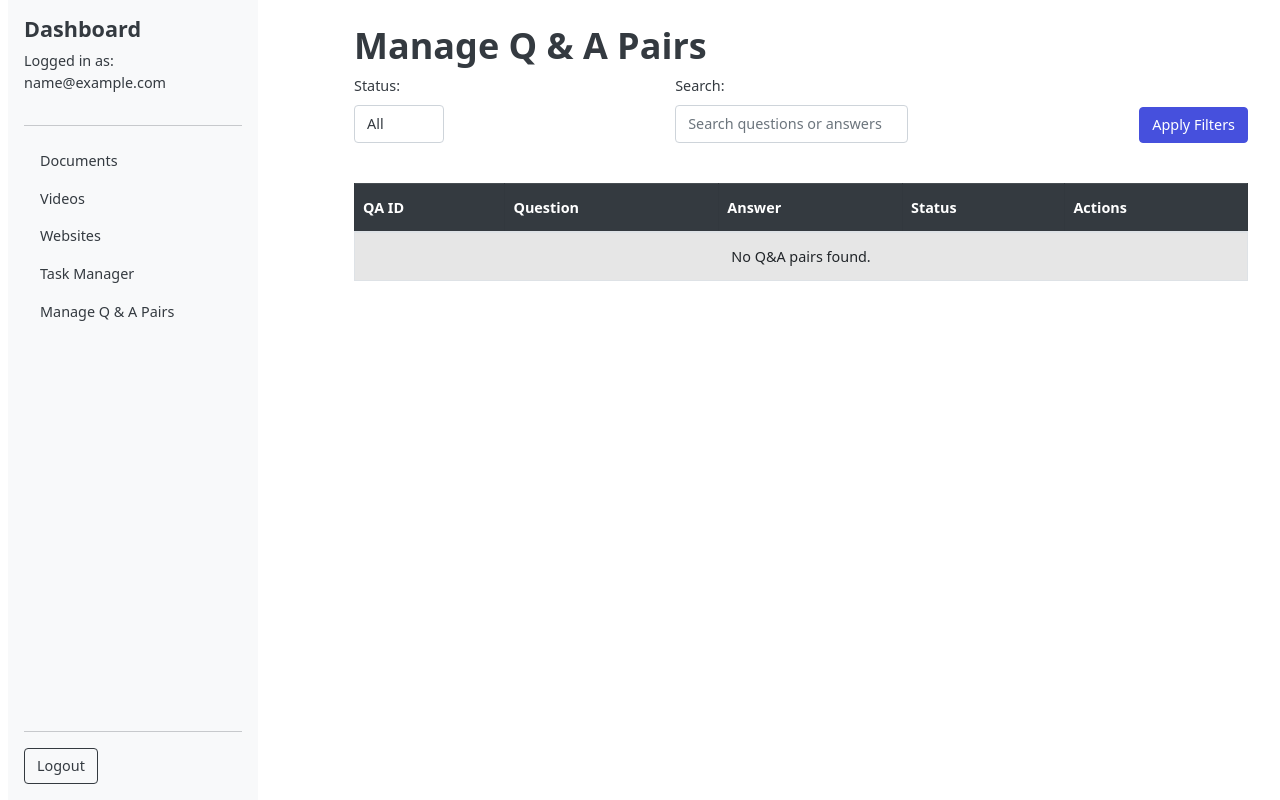
After one commit to AImagineers-io/alchemy, a Django app: page /manageqapairs/ in a window 1280 px wide. The commit adds this page. Run offline with Django 5.2, Linux system fonts and the light colour scheme; the visitor is signed in with stand-in values (Sample User, id 1); data that the repository does not hold is empty; parts of the project's set-up code (start-up, migrations or seed data) failed here and were passed over; some libraries are stand-ins or nearby versions.

Commit message:
created manage qa pairs page and corresponding CRUD logic

```diff
--- a/core/models.py
+++ b/core/models.py
@@ -112,10 +112,17 @@ class TaskLog(models.Model):
         return f"Task: {self.task_name} (Status: {self.status})"
 
 class QAPair(models.Model):
+    STATUS_CHOICES = [
+        ('Pending', 'Pending'),
+        ('Reviewed', 'Reviewed'),
+    ]
+
     qa_id = models.AutoField(primary_key=True)
     document = models.ForeignKey(Document, on_delete=models.CASCADE, related_name='qa_pairs')
     question = models.TextField()
     answer = models.TextField()
+    status = models.CharField(max_length=10, choices=STATUS_CHOICES, default='Pending')
+    category = models.CharField(max_length=255, null=True, blank=True)
     source_name = models.CharField(max_length=255, null=True, blank=True)
     publication_date = models.DateField(null=True, blank=True)
     created_at = models.DateTimeField(auto_now_add=True)
--- /dev/null
+++ b/core/templates/core/manage_q_and_a.html
@@ -0,0 +1,113 @@
+{% load static %}
+{% include 'header.html' %}
+
+<div class="container-fluid">
+    <div class="row">
+        <!-- Sidebar Column -->
+        <div class="col-md-3">
+            {% include 'sidebar.html' %}
+        </div>
+
+        <!-- Main Content Column -->
+        <div class="col-md-9">
+            <div class="p-4">
+                <h1>Manage Q & A Pairs</h1>
+
+                <!-- Filters -->
+                <form method="get" class="mb-4 d-flex justify-content-between">
+                    <div class="form-group">
+                        <label for="status">Status:</label>
+                        <select name="status" id="status" class="form-control">
+                            <option value="">All</option>
+                            <option value="Pending" {% if request.GET.status == 'Pending' %}selected{% endif %}>Pending</option>
+                            <option value="Reviewed" {% if request.GET.status == 'Reviewed' %}selected{% endif %}>Reviewed</option>
+                        </select>
+                    </div>
+                    <div class="form-group">
+                        <label for="search">Search:</label>
+                        <input type="text" name="q" id="search" class="form-control" placeholder="Search questions or answers" value="{{ request.GET.q }}">
+                    </div>
+                    <div class="form-group align-self-end">
+                        <button type="submit" class="btn btn-primary">Apply Filters</button>
+                    </div>
+                </form>
+
+                <!-- Q&A Table -->
+                <table class="table table-striped table-bordered">
+                    <thead class="table-dark">
+                        <tr>
+                            <th>QA ID</th>
+                            <th>Question</th>
+                            <th>Answer</th>
+                            <th>Status</th>
+                            <th>Actions</th>
+                        </tr>
+                    </thead>
+                    <tbody>
+                        {% for pair in qa_pairs %}
+                        <tr>
+                            <td>{{ pair.qa_id }}</td> <!-- Use qa_id instead of forloop.counter -->
+                            <td>{{ pair.question|truncatechars:50 }}</td>
+                            <td>{{ pair.answer|truncatechars:50 }}</td>
+                            <td>{{ pair.status }}</td>
+                            <td>
+                                <a href="{% url 'core:edit-q-and-a' pair.qa_id %}?page={{ request.GET.page }}" class="btn btn-sm btn-warning">Edit</a>
+                                <form action="{% url 'core:delete-qa-pair' pair.qa_id %}" method="post" class="d-inline">
+                                    {% csrf_token %}
+                                    <button type="submit" class="btn btn-sm btn-danger" onclick="return confirm('Are you sure?')">Delete</button>
+                                </form>
+                            </td>
+                        </tr>
+                        {% empty %}
+                        <tr>
+                            <td colspan="5" class="text-center">No Q&A pairs found.</td>
+                        </tr>
+                        {% endfor %}
+                    </tbody>
+                </table>
+
+                <!-- Pagination -->
+                {% if qa_pairs.has_other_pages %}
+                <nav aria-label="Page navigation">
+                    <ul class="pagination justify-content-center">
+                        <!-- First Page Button -->
+                        {% if qa_pairs.has_previous %}
+                        <li class="page-item">
+                            <a class="page-link" href="?page=1&q={{ request.GET.q }}&status={{ request.GET.status }}">First</a>
+                        </li>
+                        {% endif %}
+
+                        <!-- Previous Page Button -->
+                        {% if qa_pairs.has_previous %}
+                        <li class="page-item">
+                            <a class="page-link" href="?page={{ qa_pairs.previous_page_number }}&q={{ request.GET.q }}&status={{ request.GET.status }}">Previous</a>
+                        </li>
+                        {% endif %}
+
+                        <!-- Current Page Indicator -->
+                        <li class="page-item disabled">
+                            <span class="page-link">Page {{ qa_pairs.number }} of {{ qa_pairs.paginator.num_pages }}</span>
+                        </li>
+
+                        <!-- Next Page Button -->
+                        {% if qa_pairs.has_next %}
+                        <li class="page-item">
+                            <a class="page-link" href="?page={{ qa_pairs.next_page_number }}&q={{ request.GET.q }}&status={{ request.GET.status }}">Next</a>
+                        </li>
+                        {% endif %}
+
+                        <!-- Last Page Button -->
+                        {% if qa_pairs.has_next %}
+                        <li class="page-item">
+                            <a class="page-link" href="?page={{ qa_pairs.paginator.num_pages }}&q={{ request.GET.q }}&status={{ request.GET.status }}">Last</a>
+                        </li>
+                        {% endif %}
+                    </ul>
+                </nav>
+                {% endif %}
+            </div>
+        </div>
+    </div>
+</div>
+
+{% include 'footer.html' %}
--- a/core/urls.py
+++ b/core/urls.py
@@ -19,4 +19,7 @@ urlpatterns = [
     path('tasks/', user_tasks, name='user-tasks'),
     path('tasks/<int:task_id>/delete/', views.delete_task, name='delete-task'),
     path('tasks/delete-all/', views.delete_all_tasks, name='delete-all-tasks'),
+    path('manageqapairs/', views.manage_q_and_a, name='manage-q-and-a'),
+    path('manageqapairs/edit/<int:qa_id>/', views.edit_q_and_a, name='edit-q-and-a'),
+    path('manageqapairs/delete/<int:qa_id>/', views.delete_q_and_a, name='delete-qa-pair'),
 ]
--- a/core/views.py
+++ b/core/views.py
@@ -1,14 +1,17 @@
-from django.shortcuts import render, redirect
+from django.shortcuts import render, redirect, get_object_or_404
 from django.contrib.auth.forms import UserCreationForm
 from django.contrib.auth import login
 from urllib.parse import urlencode
 from .forms import CustomUserCreationForm
 from django.http import JsonResponse, HttpRequest
 from django.contrib.auth.decorators import login_required
-from .models import TaskLog
+from .models import TaskLog, QAPair
 from django.utils.decorators import method_decorator
 from django.views.decorators.csrf import csrf_exempt
 from django.views.generic import TemplateView
+from django.core.paginator import Paginator
+from django.contrib import messages
+from django.urls import reverse
 
 def register(request):
     if request.method == 'POST':
@@ -69,3 +72,67 @@ def delete_all_tasks(request):
         TaskLog.objects.all().delete()
         return JsonResponse({'message': 'All tasks deleted successfully.'}, status=200)
     return JsonResponse({'error': 'Invalid request method.'}, status=405)
+
+### MANAGE Q AND A PAIRS ###
+@login_required
+def manage_q_and_a(request):
+    status = request.GET.get('status', '')
+    search_query = request.GET.get('q', '')
+    page_number = request.GET.get('page', 1)
+
+    qa_pairs = QAPair.objects.all().order_by('qa_id')
+
+    if status:
+        qa_pairs = qa_pairs.filter(status=status)
+    if search_query:
+        qa_pairs = qa_pairs.filter(
+            question_icontains=search_query,
+        ) | qa_pairs.filter(
+            answer_icontains=search_query,
+        )
+
+    paginator = Paginator(qa_pairs, 10)
+    page_obj = paginator.get_page(page_number)
+
+    context = {
+        'qa_pairs': page_obj,
+    }
+
+    return render(request, 'core/manage_q_and_a.html', context)
+
+
+### EDIT Q AND A PAIR ###
+@login_required
+def edit_q_and_a(request, qa_id):
+    qa_pair = get_object_or_404(QAPair, qa_id=qa_id)
+    page_number = request.GET.get('page', 1)
+
+    if request.method == 'POST':
+        qa_pair.question = request.POST.get('question', qa_pair.question)
+        qa_pair.answer = request.POST.get('answer', qa_pair.answer)
+        qa_pair.status = request.POST.get('status', qa_pair.status)
+        qa_pair.save()
+
+        messages.success(request, "Q&A Pair updated successfully.")
+        return redirect(f"{reverse('core:manage-q-and-a')}?page={page_number}")
+
+    context = {
+        'qa_pair': qa_pair,
+        'page_number': page_number,
+    }
+
+    return render(request, 'core/edit_qa_pair.html', context)
+
+
+### DELETE Q AND A PAIR ###
+@login_required
+def delete_q_and_a(request, qa_id):
+    if request.method == "POST":
+        qa_pair = get_object_or_404(QAPair, qa_id=qa_id)
+        qa_pair.delete()
+
+        messages.success(request, "Q&A Pair deleted successfully.")
+        return redirect('core:manage-q-and-a')
+    else:
+        messages.error(request, "Invalid request method.")
+        return redirect('core:manage-q-and-a')
--- a/document/tasks.py
+++ b/document/tasks.py
@@ -6,6 +6,7 @@ import time
 openai_model_generic = "gpt-4o-mini"
 
 @shared_task(bind=True)
+
 def process_document(self, document_id, user_id, extracted_text, source_name, publication_date):
     user = User.objects.get(user_id=user_id)
 
--- a/templates/sidebar.html
+++ b/templates/sidebar.html
@@ -20,6 +20,9 @@
         <li>
             <a href="{% url 'core:task-tracking' %}" class="nav-link link-dark">Task Manager</a>
         </li>
+        <li>
+            <a href="{% url 'core:manage-q-and-a' %}" class="nav-link link-dark">Manage Q & A Pairs</a>
+        </li>
     </ul>
 
     <hr>
```
Also changed, not shown: core/templates/core/edit_qa_pair.html (added, +45 -0 lines), README.md, core/migrations/0009_qapair_status.py (added), core/migrations/0010_qapair_category.py (added).
